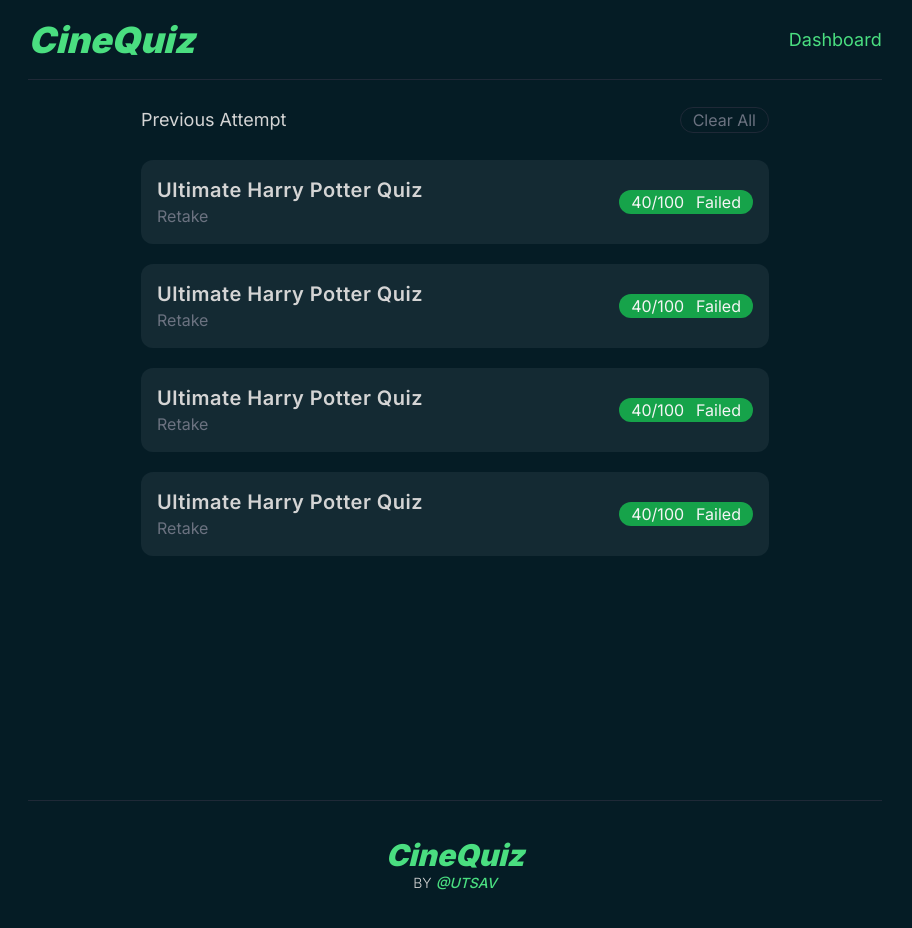
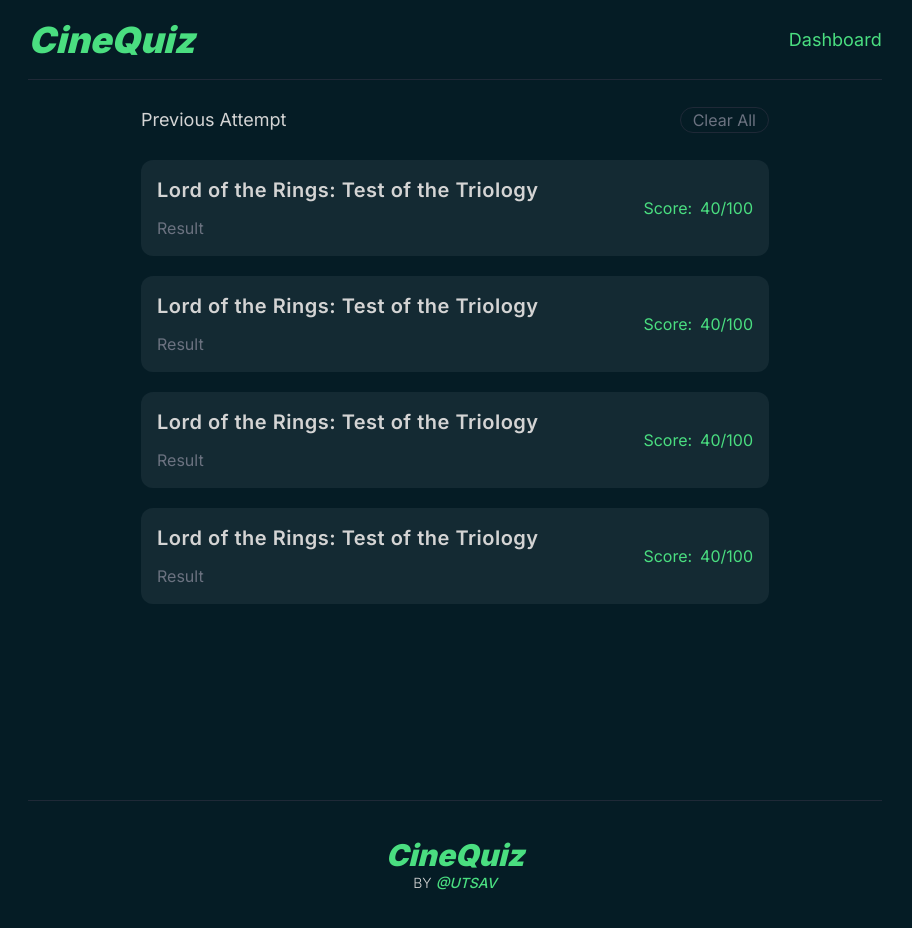
Before and after one commit to utsavkumar-280/CineQuiz, a Next.js app: page /dashboard in a window 1280 px wide. Shown: the whole page, without its empty margins (185-1097 px from the left). Built offline with nearby package versions, Linux system fonts and the light colour scheme.

Commit message:
refact: changed some content and layout

```diff
--- a/components/DashboardCard/index.tsx
+++ b/components/DashboardCard/index.tsx
@@ -1,28 +1,32 @@
 import { useState } from "react";
+import Link from "next/link";
+
 const DashboardCard = () => {
 	const [isCorrect, setCorrect] = useState(true);
 	return (
-		<div className="w-full flex justify-between items-center bg-themeCard mb-5 p-4  rounded-xl">
-			<div>
-				<h1 className="text-neutral-300 text-lg lg:text-xl font-semibold tracking-wide">
-					Ultimate Harry Potter Quiz
-				</h1>
-				<button
-					className=" text-gray-500 hover:text-green-400 transition-all ease duration-[250ms]"
-					onClick={() => setCorrect((prev) => !prev)}
-				>
-					Retake
-				</button>
+		<div className="w-full  flex flex-col justify-between sm:flex-row items-center bg-themeCard mb-5 p-3 sm:p-4  rounded-xl">
+			<div className="h-20 smer:h-16 flex flex-col justify-between items-start self-start sm:self-center">
+				<Link href={`/quizes/1`}>
+					<a
+						className="text-neutral-300 text-lg lg:text-xl font-semibold tracking-wide hover:text-green-400 transition-all ease duration-[250ms]"
+						onClick={() => setCorrect((prev) => !prev)}
+					>
+						Lord of the Rings: Test of the Triology
+					</a>
+				</Link>
+				<Link href={`/result`}>
+					<a className=" text-gray-500 hover:text-green-400 transition-all ease duration-[250ms]">
+						Result
+					</a>
+				</Link>
 			</div>
 			<div
 				className={`flex ${
-					isCorrect
-						? "text-neutral-100 bg-green-600"
-						: "text-neutral-100 bg-red-600"
-				}    rounded-full `}
+					isCorrect ? "text-green-400 " : "text-red-500 "
+				}    rounded-full  self-end sm:self-center`}
 			>
-				<p className="pr-1 pl-3">40/100</p>
-				<p className="pl-2 pr-3">Failed</p>
+				<p className="pr-1 ">Score: </p>
+				<p className="pl-1 ">40/100</p>
 			</div>
 		</div>
 	);
```
